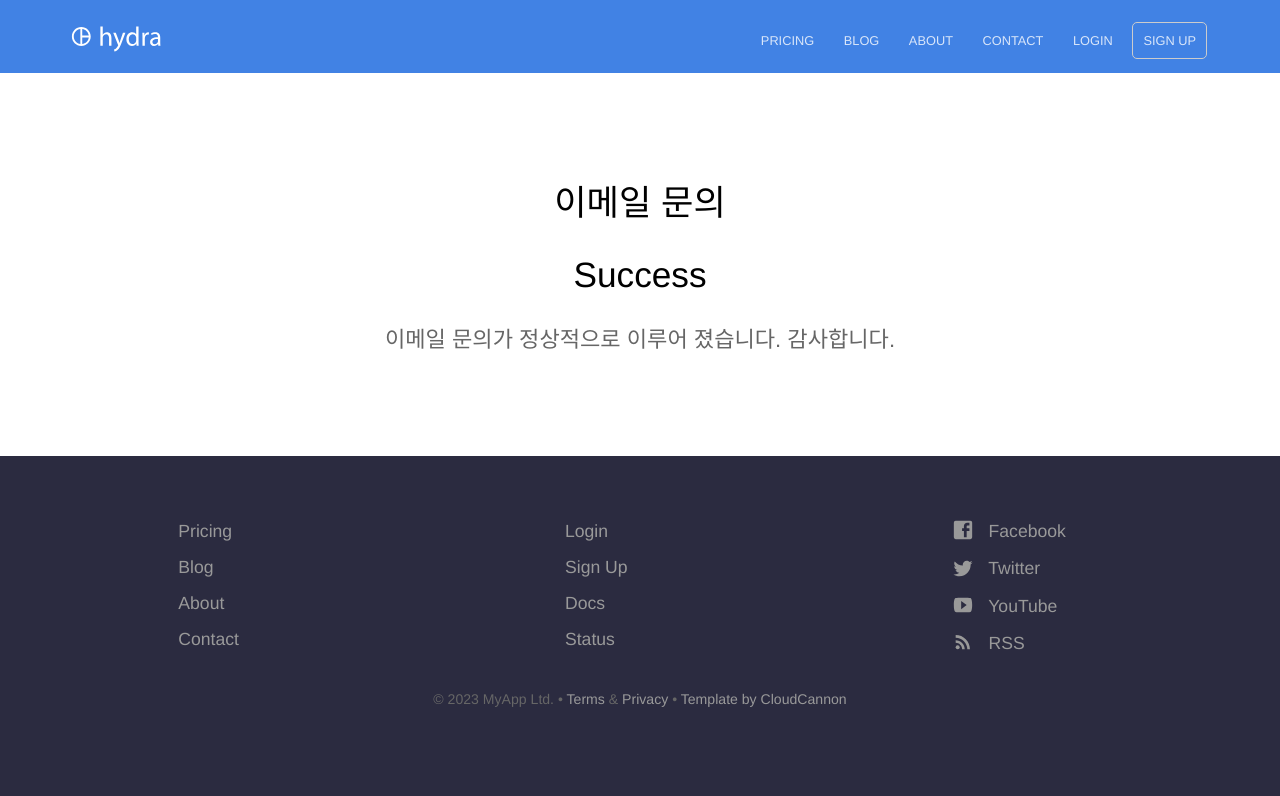
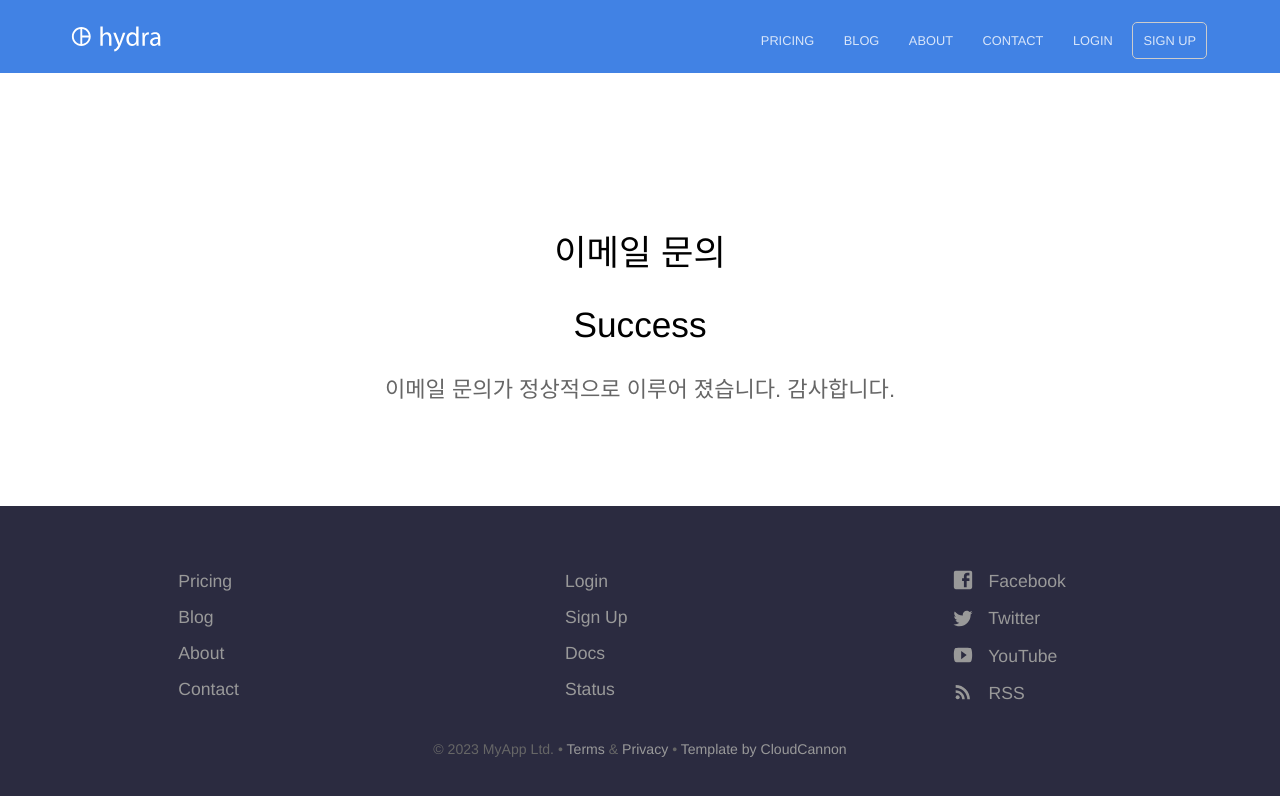
Before and after one commit to popupbox/popupbox.github.io, a Jekyll site: the page built from contact-success.html, in a window 1280 px wide. Shown: the top 796 px of the page. Built offline with Jekyll 4.4.1, drawn with Linux system fonts in a browser that asks for light colours.

Commit message:
Add : image

```diff
--- a/_sass/layout.scss
+++ b/_sass/layout.scss
@@ -69,7 +69,7 @@
 }
 
 section {
-	padding: 100px 0;
+	padding: 150px 0;
 }
 
 section + section {
--- a/index.html
+++ b/index.html
@@ -8,7 +8,7 @@
 		<p class="subtext editable">내손으로 조립하는 친환경 패키지</p>
 		<div class="cta button alt"><a href="{{ site.baseurl }}/contact/">자세히 알아보기</a></div>
 		<div>
-			<img src="{{ site.baseurl }}/images/1.png" />
+			<img src="{{ site.baseurl }}/images/main.png" />
 		</div>
 	</div>
 </section>
```
Also changed, not shown: images/5.png (added), 1 other file.
